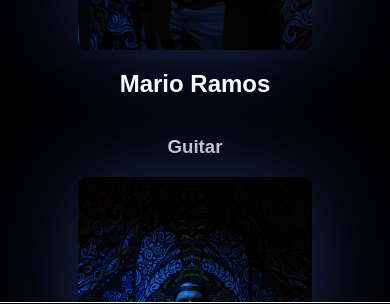
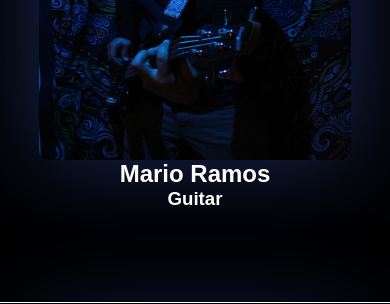
Before and after one commit to JesusFernandoRios/theocide, a Next.js app: page /Band in a window 390 px wide. Shown: the part 482-786 px from the top of the page. Built offline with nearby package versions, Linux system fonts and the light colour scheme.

Commit message:
updating style content

```diff
--- a/styles/BandProfiles.module.css
+++ b/styles/BandProfiles.module.css
@@ -22,7 +22,7 @@
 }
 
 .container img {
-    height: 350px;
+    height: 450px;
     width: 60%;
     border-radius: 10px;
     box-shadow: 0 0 100px #1c2958;
@@ -30,11 +30,13 @@
 
 .container h2 {
     color: white;
+    margin: 0;
     font-family: 'Raleway', sans-serif;
 }
 
 .container h3 {
     color: white;
+    margin: 0;
     font-family: 'Raleway', sans-serif;
 }
 
@@ -47,6 +49,22 @@
     width: 50%;
 }
 
+@media (max-width: 768px) {
+    .mainContainer {
+        height: 300vh;
+    }
+
+    .imageContainer {
+      height: 90%;
+    }
+
+    .container img {
+        height: 400px;
+        width: 80%;
+    }
+
+}
+
 @keyframes image-load {
     5% {
         transform: translateY(-100%);
```
